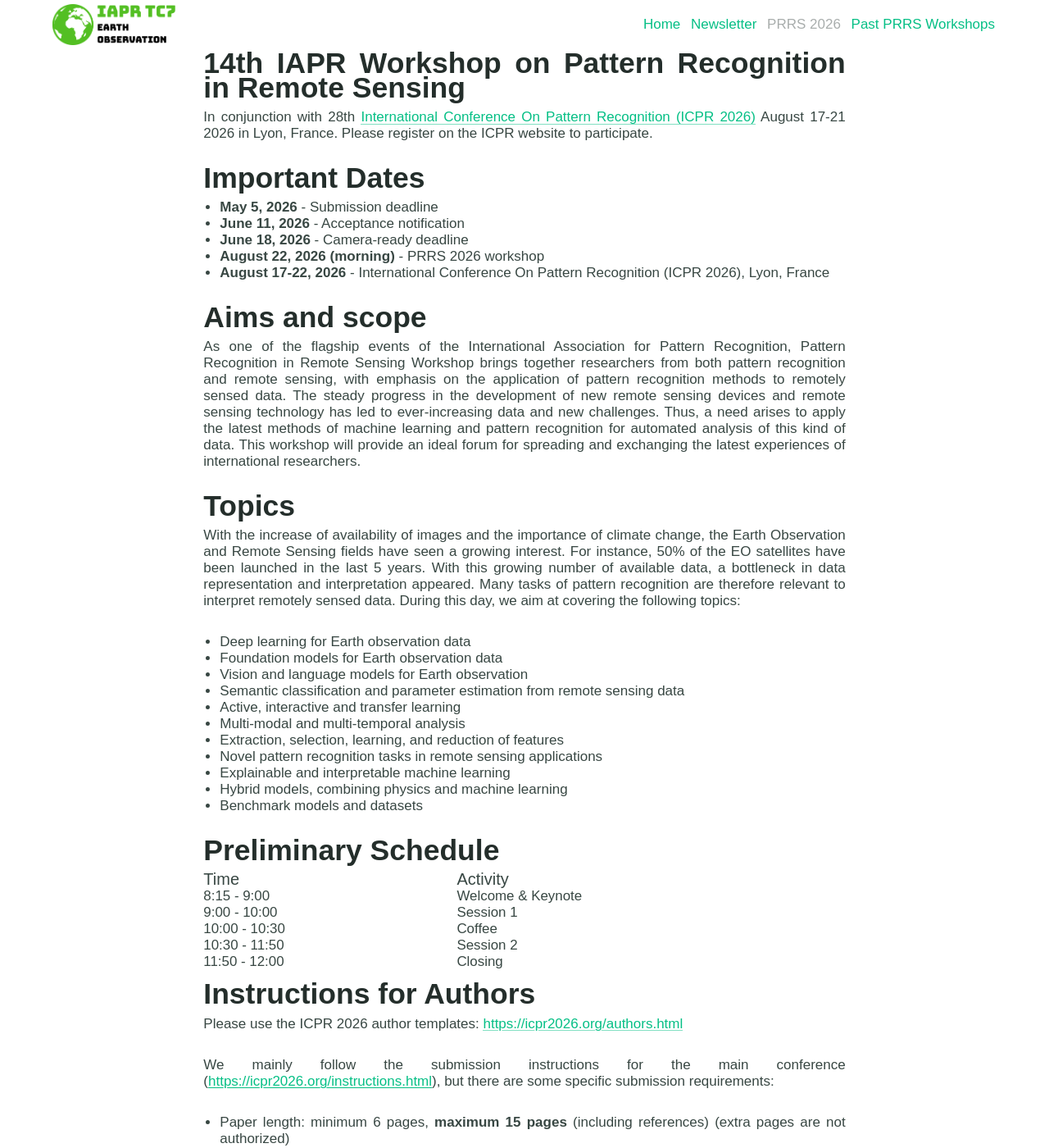
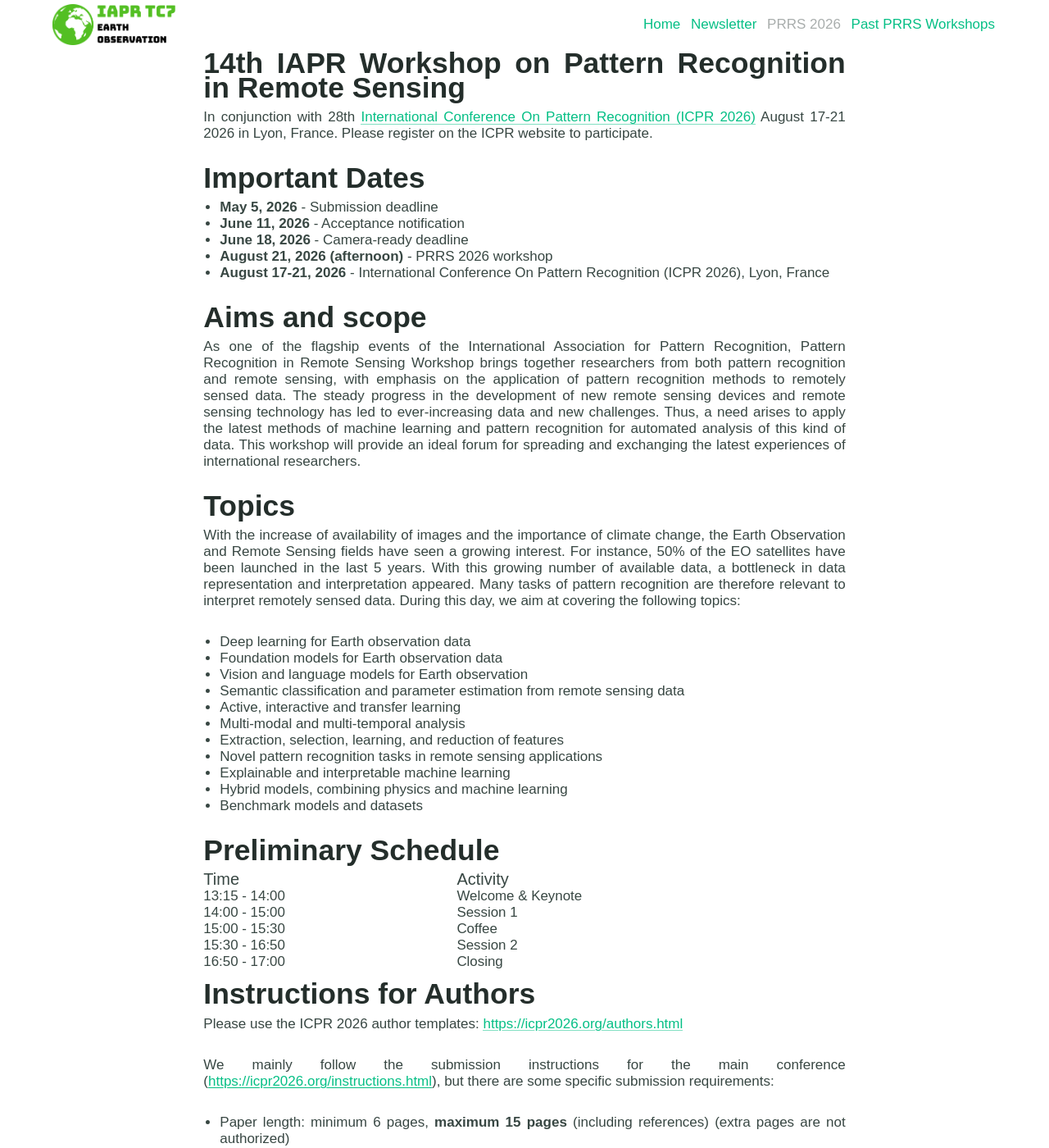
Before and after one commit to IAPR-TC7/iapr-tc7.github.io, a Jekyll site: the page built from prrs2026.md, in a window 1280 px wide and 1400 px high. Shown: the whole window at 82% size. Built offline with Jekyll 4.4.1, drawn with Linux system fonts in a browser that asks for light colours; some of the changed text lies outside the part shown.

Commit message:
updated conference date and submission link

```diff
--- a/prrs2026.md
+++ b/prrs2026.md
@@ -10,8 +10,8 @@ In conjunction with 28th [International Conference On Pattern Recognition (ICPR
 * **May 5, 2026** - Submission deadline
 * **June 11, 2026** - Acceptance notification
 * **June 18, 2026** - Camera-ready deadline
-* **August 22, 2026 (morning)** - PRRS 2026 workshop
-* **August 17-22, 2026** - International Conference On Pattern Recognition (ICPR 2026), Lyon, France
+* **August 21, 2026 (afternoon)** - PRRS 2026 workshop
+* **August 17-21, 2026** - International Conference On Pattern Recognition (ICPR 2026), Lyon, France
 
 # Aims and scope
 As one of the flagship events of the International Association for Pattern Recognition, Pattern Recognition in Remote Sensing Workshop brings together researchers from both pattern recognition and remote sensing, with emphasis on the application of pattern recognition methods to remotely sensed data. The steady progress in the development of new remote sensing devices and remote sensing technology has led to ever-increasing data and new challenges. Thus, a need arises to apply the latest methods of machine learning and pattern recognition for automated analysis of this kind of data. This workshop will provide an ideal forum for spreading and exchanging the latest experiences of international researchers.
@@ -35,11 +35,11 @@ With the increase of availability of images and the importance of climate change
 
 | Time | Activity |
 | --- | --- |
-| 8:15 - 9:00 | Welcome & Keynote |
-| 9:00 - 10:00 | Session 1 |
-| 10:00 - 10:30 | Coffee |
-| 10:30 - 11:50 | Session 2 |
-| 11:50 - 12:00 | Closing |
+| 13:15 - 14:00 | Welcome & Keynote |
+| 14:00 - 15:00 | Session 1 |
+| 15:00 - 15:30 | Coffee |
+| 15:30 - 16:50 | Session 2 |
+| 16:50 - 17:00 | Closing |
 
 # Instructions for Authors
 
```
Also changed, not shown: other parts of prrs2026.md (+1 -1 lines).
